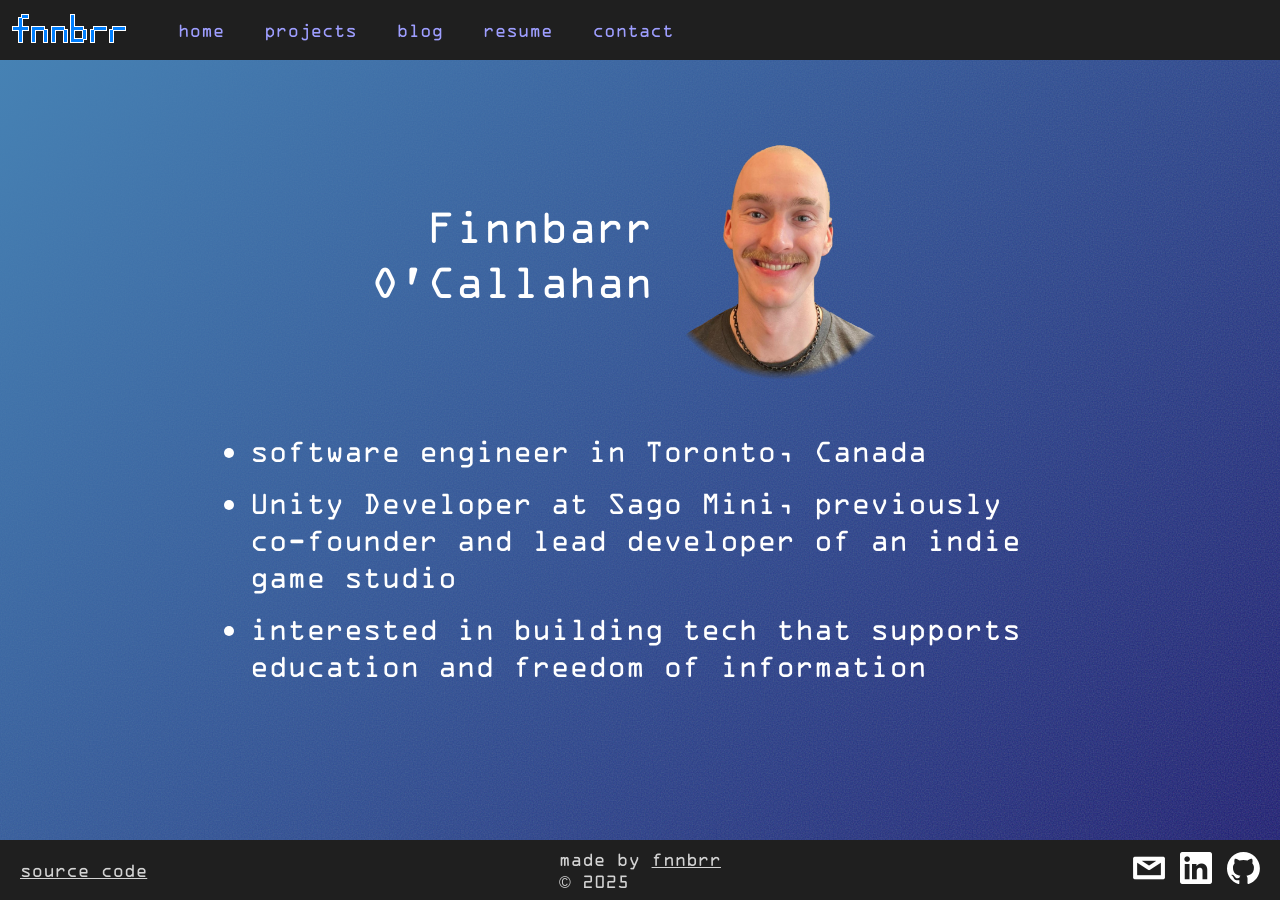
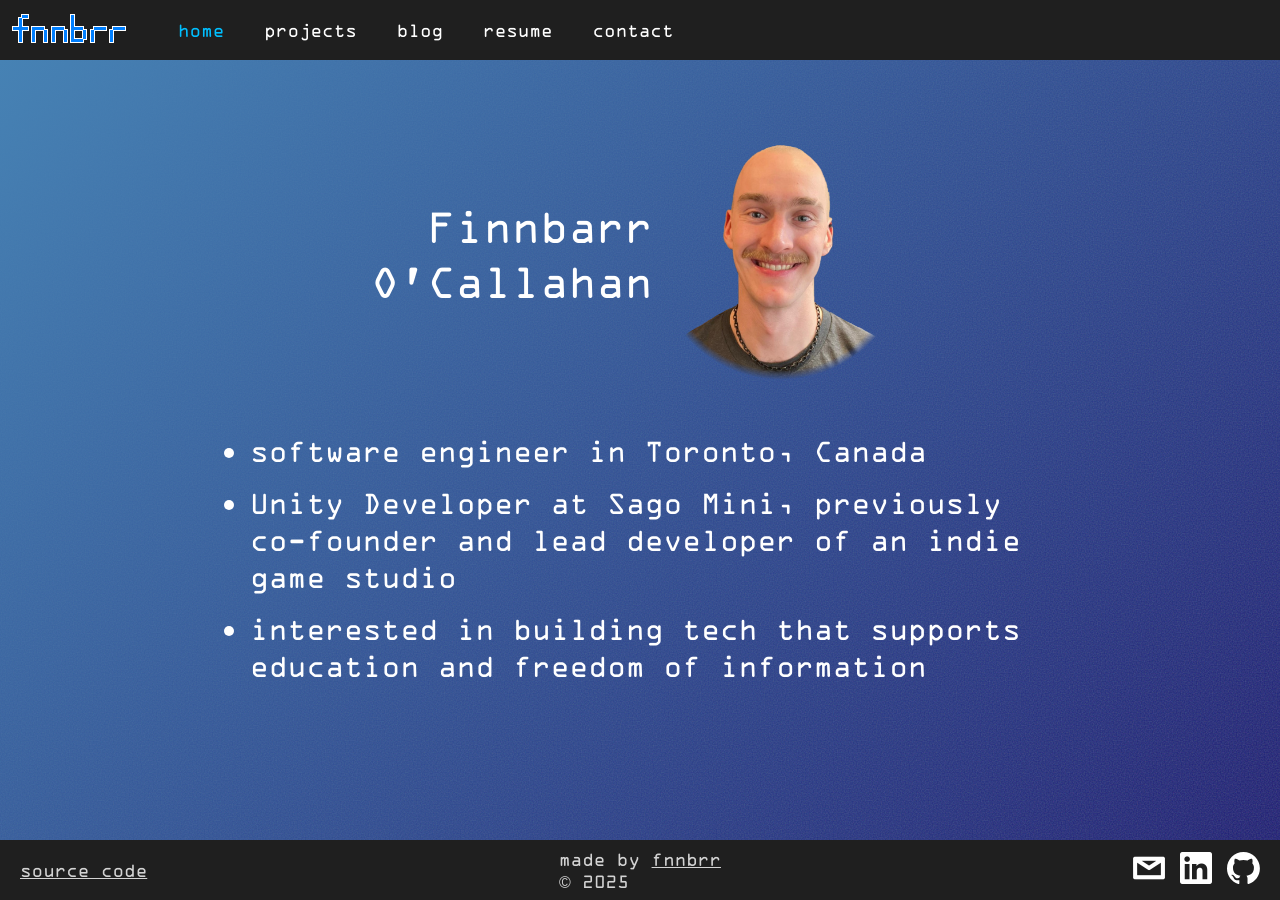
Before and after one commit to fnnbrr/personal-site, a Next.js app: page / in a window 1280 px wide. Built offline with nearby package versions, Linux system fonts and the light colour scheme.

Commit message:
Added back logic for active header link styling

```diff
--- a/src/Header.tsx
+++ b/src/Header.tsx
@@ -17,7 +17,7 @@ import Link from "next/link";
 function MenuHamburger({ children }: PropsWithChildren) {
   const [isExpanded, setIsExpanded] = useState<boolean>(false);
   const parent = useRef<HTMLButtonElement>(null);
-  const pathname = usePathname();
+  const pathname: string = usePathname();
 
   useEffect(() => {
     setIsExpanded(false);
@@ -59,25 +59,36 @@ function HeaderLink({
   label,
   children,
 }: PropsWithChildren<HeaderLinkProps>) {
-  // function GetLinkClasses({ isActive }: any): string {
-  //   let classes = "link-text";
+  const pathname: string = usePathname();
 
-  //   classes = classes.concat(isActive ? " active" : " inactive");
+  function GetLinkClasses(): string {
+    let classes = "link-text";
 
-  //   if (children !== undefined) {
-  //     classes = classes.concat(" non-clickable");
-  //   }
+    // Includes if a descendant of the route is active
+    let isRouteActive: boolean;
 
-  //   return classes;
-  // }
+    if (route === "/") {
+      // Special case for root so it doesn't match for every other route
+      isRouteActive = pathname === route;
+    } else {
+      isRouteActive = pathname.includes(route);
+    }
+
+    classes = classes.concat(isRouteActive ? " active" : " inactive");
+
+    if (children !== undefined) {
+      classes = classes.concat(" non-clickable");
+    }
+
+    return classes;
+  }
 
   return (
     <div className="link-expandable" tabIndex={0}>
       {children === undefined ? null : (
         <span className={"link-child-indicator"}>&lt;</span>
       )}
-      {/* TODO: set className according to if active using GetLinkClasses */}
-      <Link href={route} className="link-text">
+      <Link href={route} className={GetLinkClasses()}>
         {label}
       </Link>
       <div className={"link-child-container"}>{children}</div>
```
